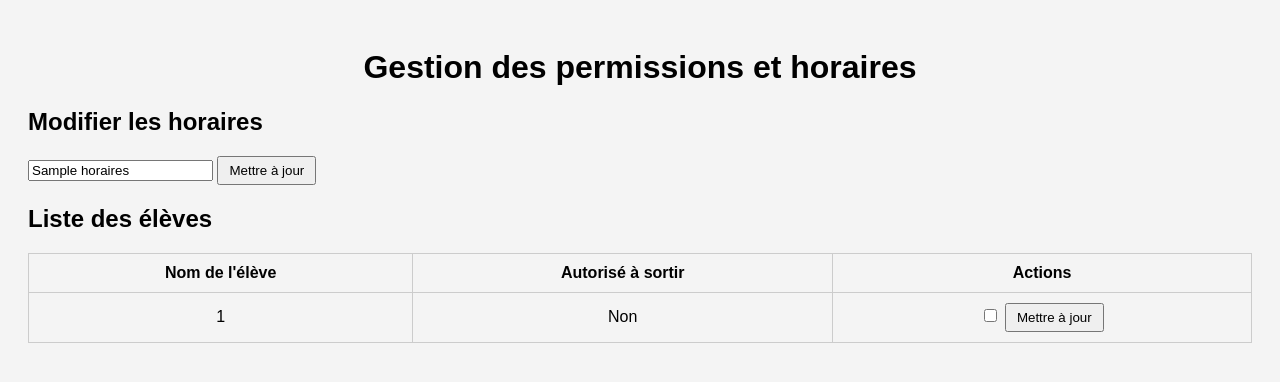
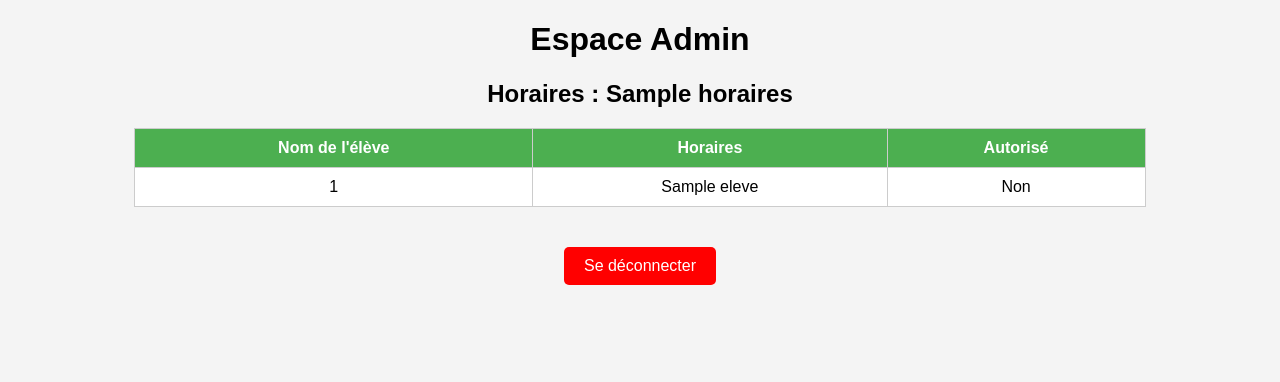
Before and after one commit to rayan-lang/monprojet, a Flask app: template templates/admin.html in a window 1280 px wide. Shown: the top 382 px of the page. Run offline with Flask 3, Linux system fonts and the light colour scheme; the template is opened without the code that fills it: most values are stand-ins (such as "Sample title", 1, 10 or a date in 2020).

Commit message:
Ajout de la protection par mot de passe pour l'espace admin

```diff
--- a/app.py
+++ b/app.py
@@ -1,36 +1,28 @@
-from flask import Flask, render_template, request, redirect, url_for, flash
+from flask import Flask, render_template, request, redirect, url_for, flash, session
 import sqlite3
 import qrcode
 from io import BytesIO
 import base64
 
 app = Flask(__name__)
-app.secret_key = 'ma_cle_secrete'
+app.secret_key = 'ma_cle_secrete'  # Pour gérer les sessions
 DB_FILE = 'sorties.db'
+BASE_URL = "https://monprojet-j8sc.onrender.com"
 
-# URL de base pour l'application déployée sur Render
-BASE_URL = "https://monprojet-j8sc.onrender.com"  # Remplace par ton URL Render
+# Mot de passe admin
+ADMIN_PASSWORD = "admin123"
 
 # Création des tables si elles n'existent pas
 def init_db():
     conn = sqlite3.connect(DB_FILE)
     cursor = conn.cursor()
 
-    # Table historique des sorties
-    cursor.execute('''
-        CREATE TABLE IF NOT EXISTS historique (
-            id INTEGER PRIMARY KEY AUTOINCREMENT,
-            nom_eleve TEXT,
-            heure_sortie TEXT,
-            date TEXT
-        )
-    ''')
-
     # Table des élèves
     cursor.execute('''
         CREATE TABLE IF NOT EXISTS eleves (
             id INTEGER PRIMARY KEY AUTOINCREMENT,
             nom_eleve TEXT UNIQUE,
+            horaires TEXT,
             autorise INTEGER DEFAULT 0
         )
     ''')
@@ -43,7 +35,7 @@ def init_db():
         )
     ''')
 
-    # Ajout des horaires par défaut si la table est vide
+    # Ajout d'horaires par défaut si la table est vide
     cursor.execute("SELECT COUNT(*) FROM horaires")
     if cursor.fetchone()[0] == 0:
         cursor.execute("INSERT INTO horaires (horaires) VALUES (?)", ("8H, 12H, 14H, 16H",))
@@ -53,12 +45,50 @@ def init_db():
 
 init_db()
 
-# Page d'accueil
+# Page de connexion admin
+@app.route('/login', methods=['GET', 'POST'])
+def login():
+    if request.method == 'POST':
+        password = request.form.get('password')
+        if password == ADMIN_PASSWORD:
+            session['admin'] = True
+            flash("Connexion réussie", "success")
+            return redirect(url_for('admin'))
+        else:
+            flash("Mot de passe incorrect", "danger")
+    return render_template('login.html')
+
+# Déconnexion admin
+@app.route('/logout')
+def logout():
+    session.pop('admin', None)
+    flash("Déconnexion réussie", "info")
+    return redirect(url_for('login'))
+
+# Espace admin protégé
+@app.route('/admin')
+def admin():
+    if not session.get('admin'):
+        flash("Accès non autorisé. Veuillez vous connecter.", "danger")
+        return redirect(url_for('login'))
+
+    conn = sqlite3.connect(DB_FILE)
+    cursor = conn.cursor()
+    cursor.execute("SELECT nom_eleve, horaires, autorise FROM eleves")
+    eleves = cursor.fetchall()
+
+    cursor.execute("SELECT horaires FROM horaires LIMIT 1")
+    horaires = cursor.fetchone()[0]
+
+    conn.close()
+    return render_template('admin.html', eleves=eleves, horaires=horaires)
+
+# Route de la page d'accueil
 @app.route('/')
 def index():
     return render_template('index.html')
 
-# Génération de QR code avec redirection vers la page des horaires de l'élève
+# Génération d'un QR code
 @app.route('/generate', methods=['POST'])
 def generate_qr():
     nom_eleve = request.form['nom_eleve']
@@ -66,14 +96,7 @@ def generate_qr():
     conn = sqlite3.connect(DB_FILE)
     cursor = conn.cursor()
 
-    # Ajouter l'élève dans la table eleves s'il n'existe pas
-    cursor.execute("INSERT OR IGNORE INTO eleves (nom_eleve) VALUES (?)", (nom_eleve,))
-    conn.commit()
-
-    # URL de la page des horaires
     qr_data = f"{BASE_URL}/horaires/{nom_eleve}"
-
-    # Générer le QR code avec l'URL complète
     qr = qrcode.make(qr_data)
     buffer = BytesIO()
     qr.save(buffer, format='PNG')
@@ -82,77 +105,5 @@ def generate_qr():
     conn.close()
     return render_template('qr.html', qr_code=qr_base64, nom_eleve=nom_eleve)
 
-# Historique des sorties
-@app.route('/historique')
-def historique():
-    conn = sqlite3.connect(DB_FILE)
-    cursor = conn.cursor()
-    cursor.execute("SELECT nom_eleve, heure_sortie, date FROM historique")
-    sorties = cursor.fetchall()
-    conn.close()
-    return render_template('historique.html', sorties=sorties)
-
-# Espace admin
-@app.route('/admin')
-def admin():
-    conn = sqlite3.connect(DB_FILE)
-    cursor = conn.cursor()
-
-    # Récupérer les élèves
-    cursor.execute("SELECT nom_eleve, autorise FROM eleves")
-    eleves = cursor.fetchall()
-
-    # Récupérer les horaires dynamiques
-    cursor.execute("SELECT horaires FROM horaires LIMIT 1")
-    horaires = cursor.fetchone()[0]
-
-    conn.close()
-    return render_template('admin.html', eleves=eleves, horaires=horaires)
-
-# Mise à jour des permissions d'un élève
-@app.route('/update_permission', methods=['POST'])
-def update_permission():
-    nom_eleve = request.form['nom_eleve']
-    autorise = 1 if 'autorise' in request.form else 0
-
-    conn = sqlite3.connect(DB_FILE)
-    cursor = conn.cursor()
-    cursor.execute("UPDATE eleves SET autorise = ? WHERE nom_eleve = ?", (autorise, nom_eleve))
-    conn.commit()
-    conn.close()
-    flash(f"Permission mise à jour pour {nom_eleve}", "success")
-    return redirect(url_for('admin'))
-
-# Mise à jour des horaires
-@app.route('/update_horaires', methods=['POST'])
-def update_horaires():
-    nouveaux_horaires = request.form['horaires']
-
-    conn = sqlite3.connect(DB_FILE)
-    cursor = conn.cursor()
-    cursor.execute("UPDATE horaires SET horaires = ? WHERE id = 1", (nouveaux_horaires,))
-    conn.commit()
-    conn.close()
-
-    flash('Les horaires ont été mis à jour avec succès.', 'success')
-    return redirect(url_for('admin'))
-
-# Page des horaires d'un élève (accessible via le QR code)
-@app.route('/horaires/<nom_eleve>')
-def horaires_eleve(nom_eleve):
-    conn = sqlite3.connect(DB_FILE)
-    cursor = conn.cursor()
-
-    # Récupérer les horaires dynamiques
-    cursor.execute("SELECT horaires FROM horaires LIMIT 1")
-    horaires = cursor.fetchone()
-
-    if horaires:
-        horaires = horaires[0]
-
-    conn.close()
-    return render_template('horaires.html', nom_eleve=nom_eleve, horaires=horaires)
-
 if __name__ == '__main__':
-    print("Le serveur Flask démarre...")
     app.run(debug=True)
--- a/templates/admin.html
+++ b/templates/admin.html
@@ -4,43 +4,58 @@
     <meta charset="UTF-8">
     <title>Espace Admin</title>
     <style>
-        body { font-family: Arial, sans-serif; background: #f4f4f4; padding: 20px; }
-        h1 { text-align: center; }
-        table { width: 100%; border-collapse: collapse; }
-        th, td { padding: 10px; border: 1px solid #ccc; text-align: center; }
-        form { display: inline; }
-        button { padding: 5px 10px; }
+        body {
+            font-family: Arial, sans-serif;
+            background-color: #f4f4f4;
+            text-align: center;
+        }
+        table {
+            margin: 20px auto;
+            border-collapse: collapse;
+            width: 80%;
+        }
+        th, td {
+            padding: 10px;
+            border: 1px solid #ccc;
+        }
+        th {
+            background-color: #4CAF50;
+            color: white;
+        }
+        td {
+            background-color: white;
+        }
+        a.logout {
+            display: inline-block;
+            background-color: red;
+            color: white;
+            padding: 10px 20px;
+            border-radius: 5px;
+            text-decoration: none;
+            margin-top: 20px;
+        }
+        a.logout:hover {
+            background-color: darkred;
+        }
     </style>
 </head>
 <body>
-    <h1>Gestion des permissions et horaires</h1>
-
-    <h2>Modifier les horaires</h2>
-    <form action="/update_horaires" method="post">
-        <input type="text" name="horaires" value="{{ horaires }}" required>
-        <button type="submit">Mettre à jour</button>
-    </form>
-
-    <h2>Liste des élèves</h2>
+    <h1>Espace Admin</h1>
+    <h2>Horaires : {{ horaires }}</h2>
     <table>
         <tr>
             <th>Nom de l'élève</th>
-            <th>Autorisé à sortir</th>
-            <th>Actions</th>
+            <th>Horaires</th>
+            <th>Autorisé</th>
         </tr>
         {% for eleve in eleves %}
         <tr>
             <td>{{ eleve[0] }}</td>
-            <td>{{ 'Oui' if eleve[1] else 'Non' }}</td>
-            <td>
-                <form action="/update_permission" method="post">
-                    <input type="hidden" name="nom_eleve" value="{{ eleve[0] }}">
-                    <input type="checkbox" name="autorise" {% if eleve[1] %}checked{% endif %}>
-                    <button type="submit">Mettre à jour</button>
-                </form>
-            </td>
+            <td>{{ eleve[1] }}</td>
+            <td>{{ 'Oui' if eleve[2] else 'Non' }}</td>
         </tr>
         {% endfor %}
     </table>
+    <a href="{{ url_for('logout') }}" class="logout">Se déconnecter</a>
 </body>
 </html>
```
Also changed, not shown: templates/login.html (added, +52 -0 lines).
